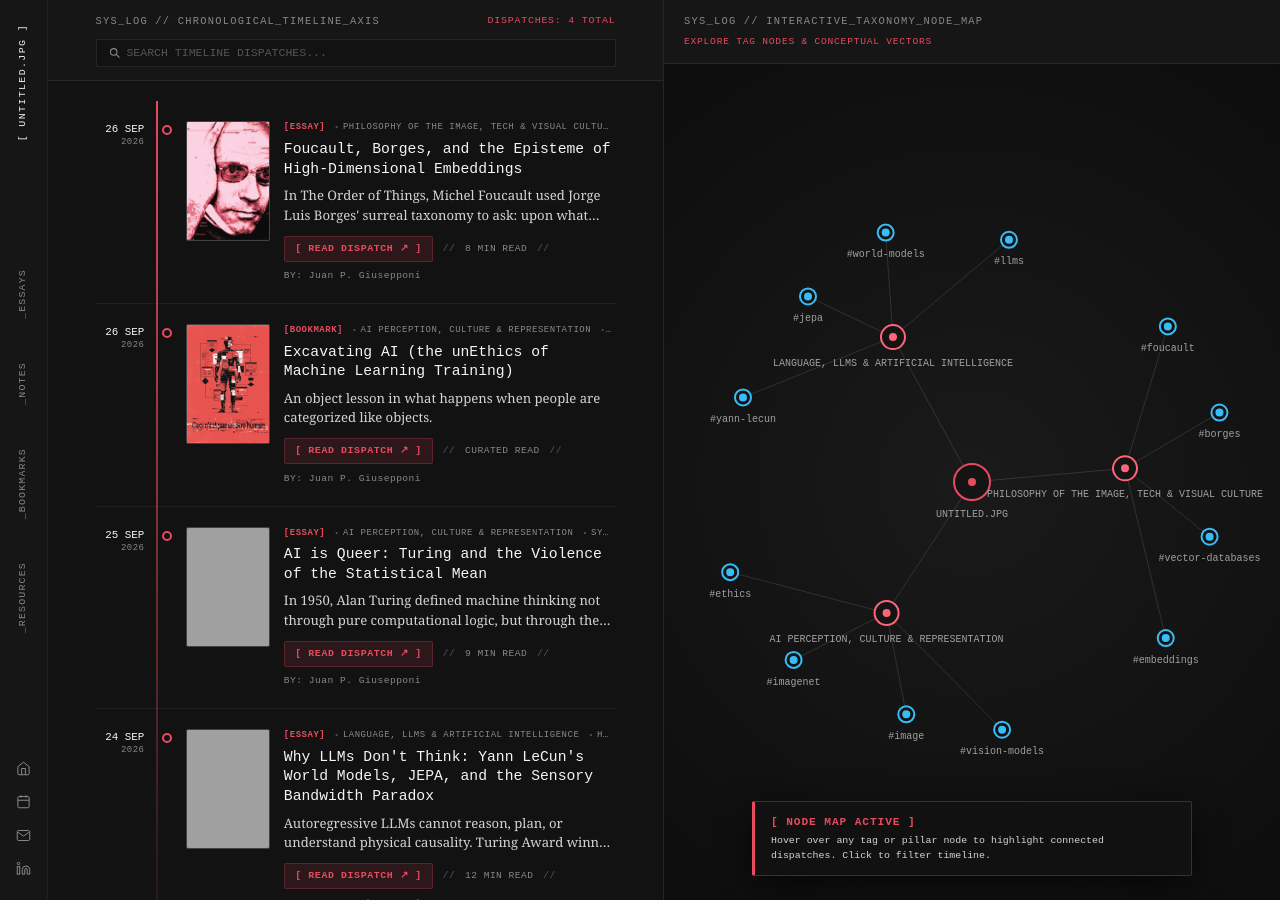
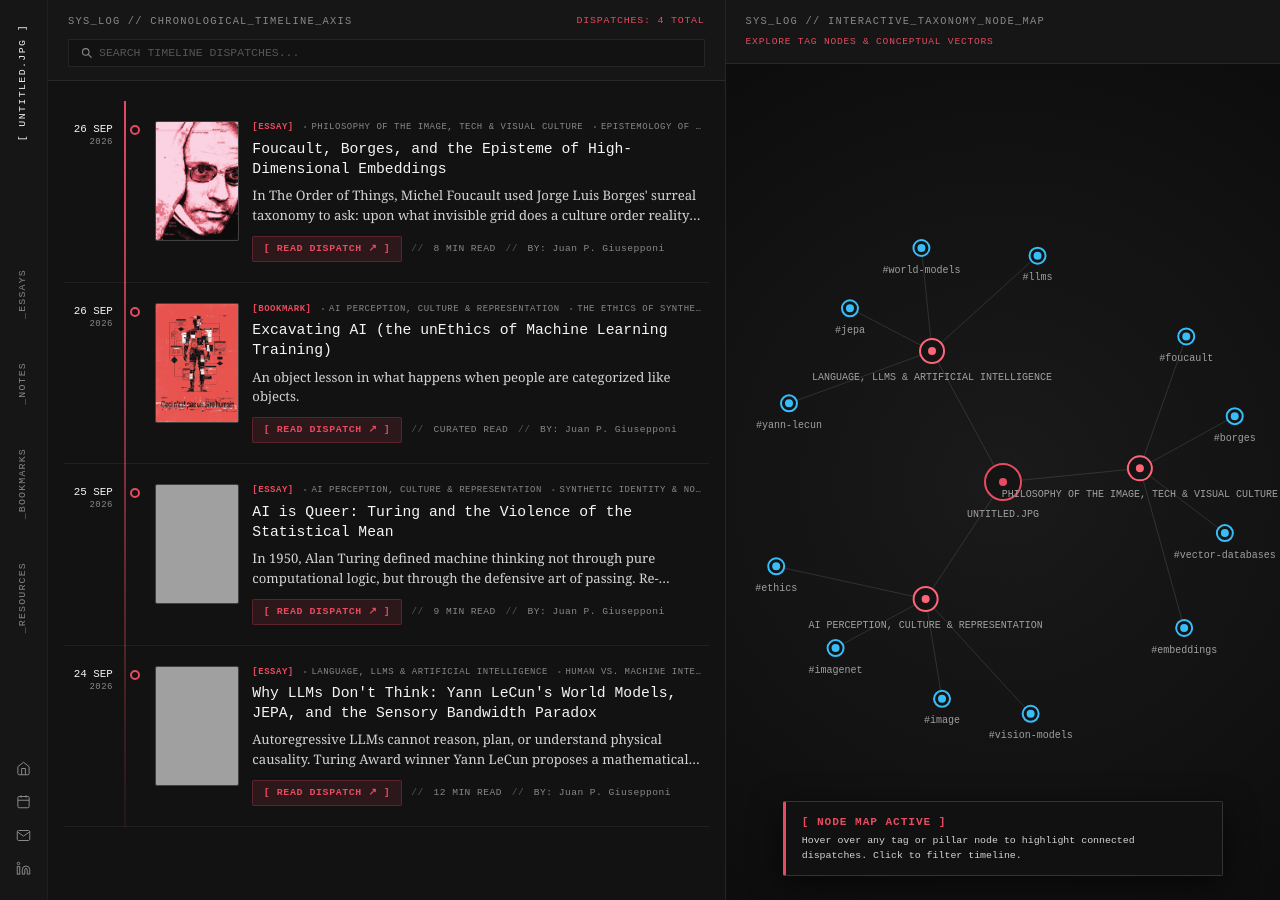
Before and after one commit to mynameisjpg/mynameisjpg, a Jekyll site: the page archive.html, which Jekyll copies as it is, in a window 1280 px wide, cut to the strip 0-900 px from the top of the page. Built offline with Jekyll 4.4.1, drawn with Linux system fonts in a browser that asks for light colours; some web fonts are replaced; grey boxes are pictures that could not be loaded.

Commit message:
style: increase timeline max-width to 880px and panel ratio to 55/45 for wider content

```diff
--- a/css/components/archive.css
+++ b/css/components/archive.css
@@ -11,14 +11,14 @@
   width: calc(100% - var(--sidebar-width, 48px));
   height: 100vh;
   display: grid;
-  grid-template-columns: 1fr 1fr;
+  grid-template-columns: 55% 45%;
   overflow: hidden;
   background-color: var(--neutral-bg, #121212);
   box-sizing: border-box;
 }
 
 /* ==============================================================================
-   LEFT 50% PANEL: TIMELINE COLUMN WITH CENTERED TIMELINE FRAME
+   LEFT 55% PANEL: TIMELINE COLUMN WITH CENTERED TIMELINE FRAME
    ============================================================================== */
 .timeline-column {
   display: flex;
@@ -45,7 +45,7 @@
 }
 
 .timeline-header-content {
-  max-width: 520px;
+  max-width: 880px;
   margin: 0 auto;
   width: 100%;
   display: flex;
@@ -109,7 +109,7 @@
   color: var(--text-faint, #555555);
 }
 
-/* Timeline Scroll Container Centered in Left 50% Panel */
+/* Timeline Scroll Container Centered in Left Panel */
 .timeline-scroll-container {
   flex: 1;
   overflow-y: auto;
@@ -130,7 +130,7 @@
   list-style: none;
   padding: 0;
   margin: 0 auto;
-  max-width: 520px;
+  max-width: 880px;
   width: 100%;
   box-sizing: border-box;
 }
@@ -317,6 +317,7 @@
   margin: 0 0 0.65rem 0;
   display: -webkit-box;
   -webkit-line-clamp: 2;
+  line-clamp: 2;
   -webkit-box-orient: vertical;
   overflow: hidden;
   word-break: break-word;
```
